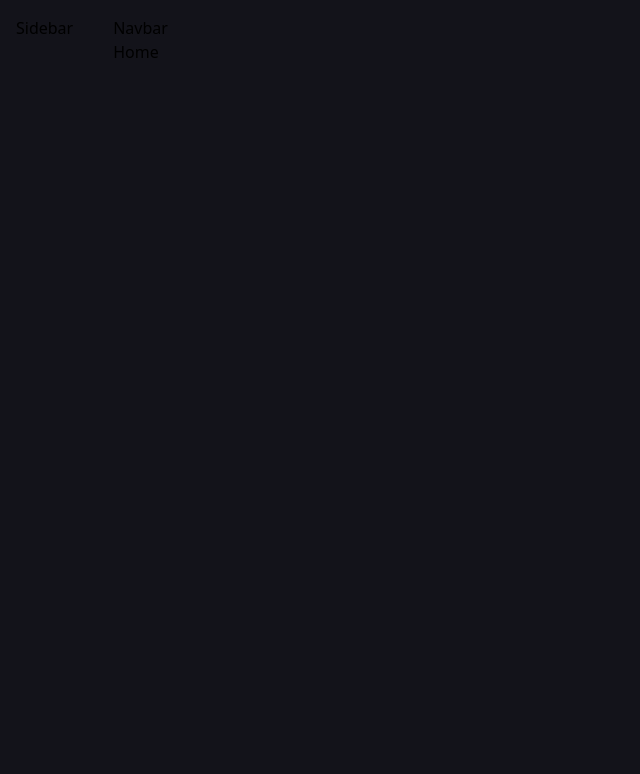
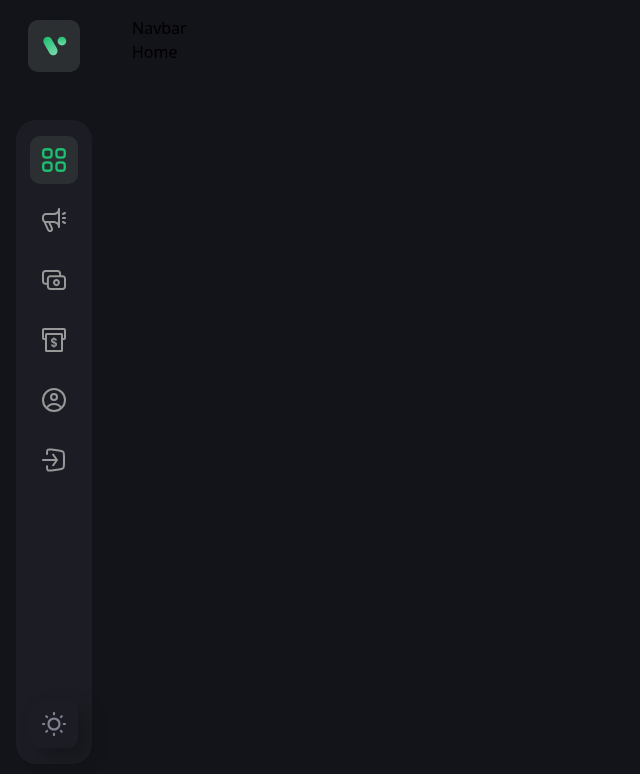
Before and after one commit to chaipawn/web3_crowdfunding_platform, a React (Vite) app in the folder client/: page / in a window 1280 px wide. Shown: the top 774 px of the page, without its empty margins (0-640 px from the left). Built offline with nearby package versions, Linux system fonts and the light colour scheme; the HTML template or start-up script is replaced by a standard one.

Commit message:
implemented sidebar component

```diff
--- a/client/src/components/Sidebar.jsx
+++ b/client/src/components/Sidebar.jsx
@@ -1,7 +1,61 @@
-import React from "react";
+import React, { useState } from "react";
+import { Link, useNavigate } from "react-router-dom";
+
+import { logo, sun } from "../assets";
+import { navlinks } from "../constants";
+
+const Icon = ({ styles, name, imgUrl, isActive, disabled, handleClick }) => (
+  <div
+    className={`w-[48px] h-[48px] rounded-[10px] ${
+      isActive && isActive === name && "bg-[#2c2f32]"
+    } flex justify-center items-center ${
+      !disabled && "cursor-pointer"
+    } ${styles}`}
+    onClick={handleClick}
+  >
+    {!isActive ? (
+      <img src={imgUrl} alt="fund_logo" className="w-1/2 h-1/2" />
+    ) : (
+      <img
+        src={imgUrl}
+        alt="fund_logo"
+        className={`w-1/2 h-1/2 ${isActive !== name && "grayscale"}`}
+      />
+    )}
+  </div>
+);
 
 const Sidebar = () => {
-  return <div>Sidebar</div>;
+  const navigate = useNavigate();
+  const [isActive, setIsActive] = useState("dashboard");
+
+  return (
+    <div className="flex justify-between items-center flex-col sticky top-5 h-[93vh]">
+      <Link to="/">
+        <Icon styles="w-[52px] h-[52px] bg-[#2c2f32]" imgUrl={logo} />
+      </Link>
+
+      <div className="flex-1 flex flex-col justify-between items-center bg-[#1c1c24] rounded-[20px] w-[76px] py-4 mt-12">
+        <div className="flex flex-col justify-center items-center gap-3">
+          {navlinks.map((link) => (
+            <Icon
+              key={link.name}
+              {...link}
+              isActive={isActive}
+              handleClick={() => {
+                if (!link.disabled) {
+                  setIsActive(link.name);
+                  navigate(link.link);
+                }
+              }}
+            />
+          ))}
+        </div>
+
+        <Icon styles="bg-[#1c1c24] shadow-secondary" imgUrl={sun} />
+      </div>
+    </div>
+  );
 };
 
 export default Sidebar;
```
